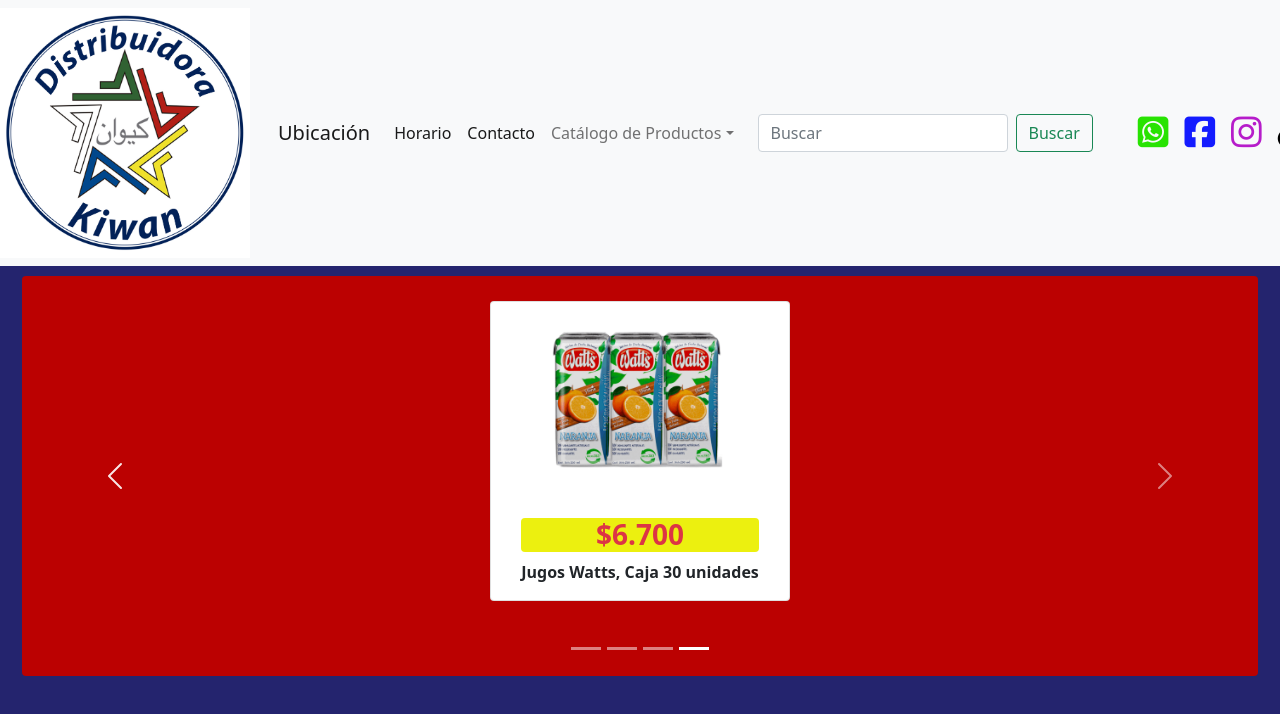
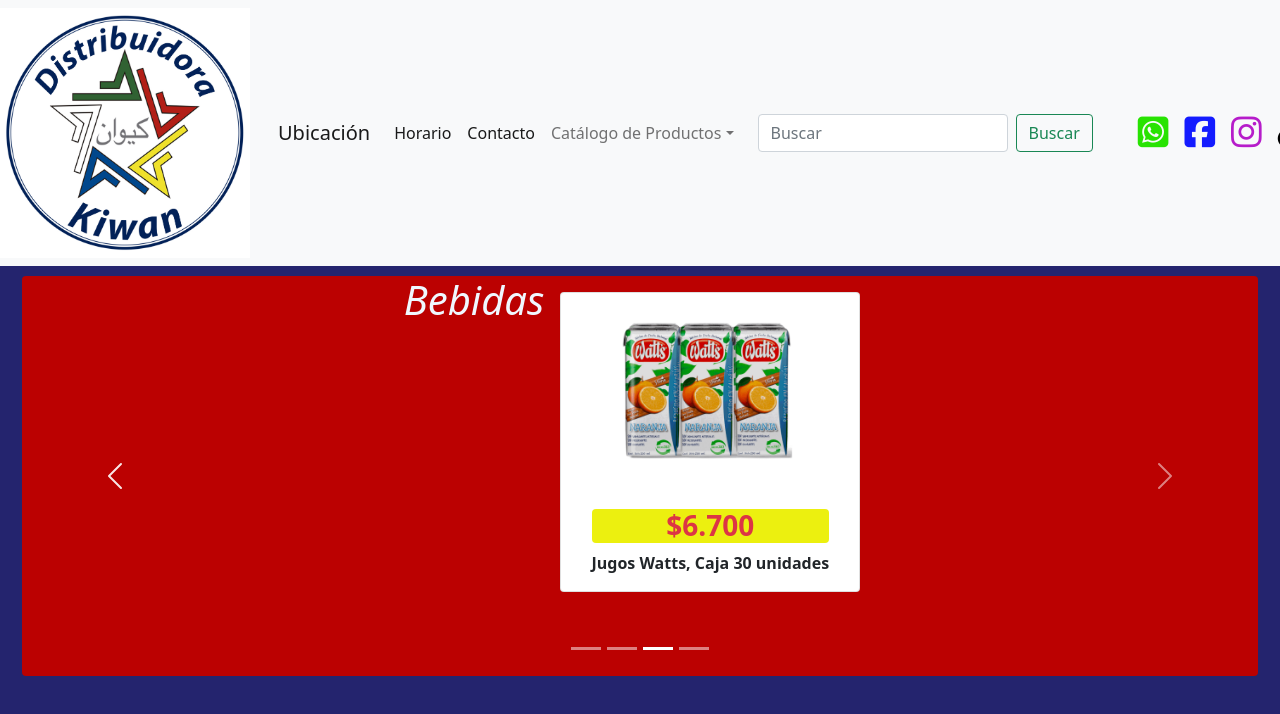
Before and after one commit to Deyruby/Distribuidora-Kiwan, a React (Vite) app: page / in a window 1280 px wide. Both pictures are taken after a click on the button "Previous". Shown: the top 714 px of the page. Built offline with nearby package versions, Linux system fonts and the light colour scheme.

Commit message:
avances carrusel

```diff
--- a/src/views/home.jsx
+++ b/src/views/home.jsx
@@ -1,4 +1,5 @@
 import "../styles/home.css";
+import { Link } from "react-router-dom";
 
 const productsFirstPage = [
   {
@@ -17,19 +18,30 @@
   {
     url: "http://localhost:5173/src/assets/aseo/papel-noble-22m.webp",
     price: "$12.000",
-    description: "Papel Higienico Noble 60 Rollos",
+    description: "Papel Higiénico Noble 60 Rollos",
+    type: "Aseo",
   },
   {
     url: "http://localhost:5173/src/assets/aseo/papel swan 24 rollos.jpg",
     price: "$5.990",
-    description: "Papel Higienico Swan, 24 Rollos",
+    description: "Papel Higiénico Swan, 24 Rollos",
+    type: "Aseo",
   },
   {
     url: "http://localhost:5173/src/assets/bebidas/jugos watts cajita naranja.png",
     price: "$6.700",
     description: "Jugos Watts, Caja 30 unidades",
+    type: "Bebidas",
   },
 ];
+
+const groupedProducts = products.reduce((acc, product) => {
+  if (!acc[product.type]) {
+    acc[product.type] = [];
+  }
+  acc[product.type].push(product);
+  return acc;
+}, {});
 
 const Home = () => {
   return (
@@ -74,7 +86,13 @@
               <div className="carousel-item active" style={{ height: "350px" }}>
                 <div className="d-flex " style={{ height: "350px" }}>
                   <div style={{ position: "absolute" }}>
-              <h1 style={{ position: "relative", fontStyle: "italic", left:"7px" }}>
+                    <h1
+                      style={{
+                        position: "relative",
+                        fontStyle: "italic",
+                        left: "7px",
+                      }}
+                    >
                       Ofertas Imperdibles!
                     </h1>
                     <h5
@@ -90,7 +108,23 @@
                       Todo lo que buscas en un sólo lugar!!
                     </h5>
                   </div>
-            <div className="d-flex mt-2" style={{ marginLeft: "360px" }}>
+                  <div
+                    className="d-flex align-items-center mt-2"
+                    style={{ marginLeft: "180px" }}
+                  >
+                    <Link to="/abarrotes">
+                      <button
+                        type="button"
+                        className="fw-bold fs-5 text-danger rounded"
+                        style={{
+                          height: "35px",
+                          width: "200px",
+                          backgroundColor: "white",
+                        }}
+                      >
+                        Ver Abarrotes
+                      </button>
+                    </Link>
                     {productsFirstPage.map((element) => {
                       return (
                         <div
@@ -127,19 +161,26 @@
                   </div>
                 </div>
               </div>
-        {products.map((element, index) => {
-          return (
-            <div className="carousel-item">
+              {Object.keys(groupedProducts).map((type) => (
+                <div className="carousel-item" key={type}>
                   <div
-                className="d-flex justify-content-center align-items-center"
+                    className="d-flex justify-content-center"
                     style={{ height: "350px" }}
                   >
+                    <h1
+                      style={{
+                        fontStyle: "italic",
+                        marginBottom:"300px",
+
+                      }}
+                    >
+                      {type}
+                    </h1>
+                    {groupedProducts[type].map((element, index) => (
                       <div
                         className="card d-flex align-items-center rounded m-3"
-                  style={{
-                    width: "300px",
-                    height: "300px",
-                  }}
+                        style={{ width: "300px", height: "300px" }}
+                        key={index}
                       >
                         <img
                           src={element.url}
@@ -163,10 +204,10 @@
                           </p>
                         </div>
                       </div>
+                    ))}
                   </div>
                 </div>
-          );
-        })}
+              ))}
             </div>
             <button
               className="carousel-control-prev"
@@ -195,7 +236,6 @@
           </div>
         </div>
       </div>
-
     </>
   );
 };
```
Lines whose indentation alone changed are shown as unchanged.
